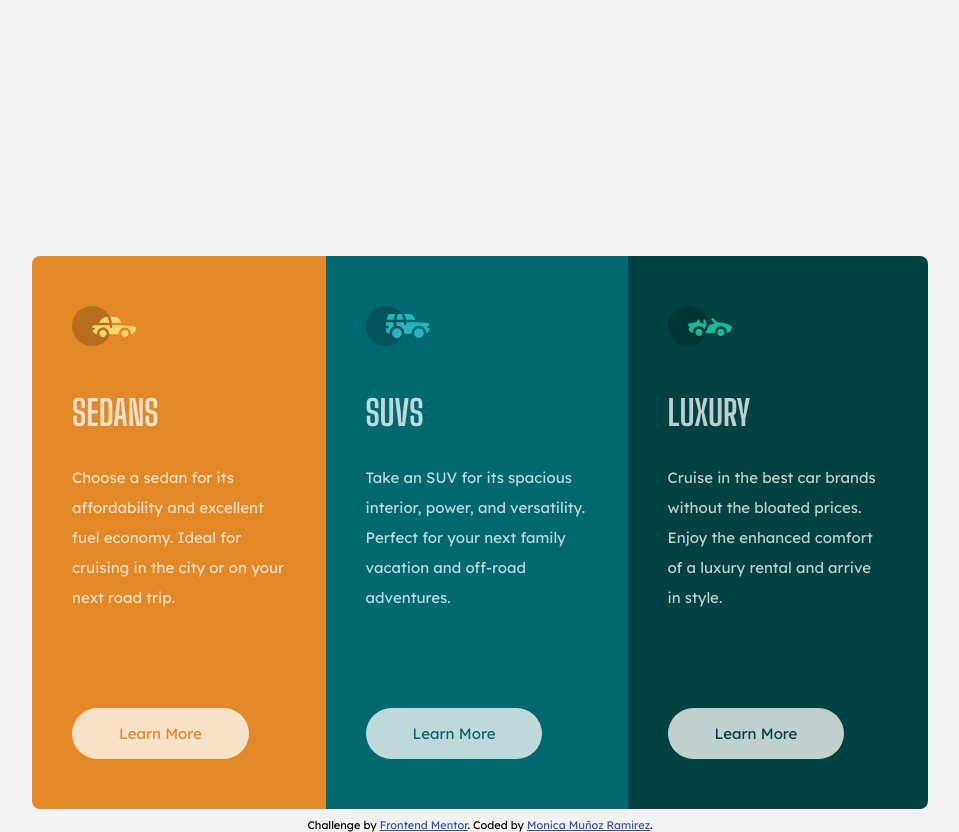
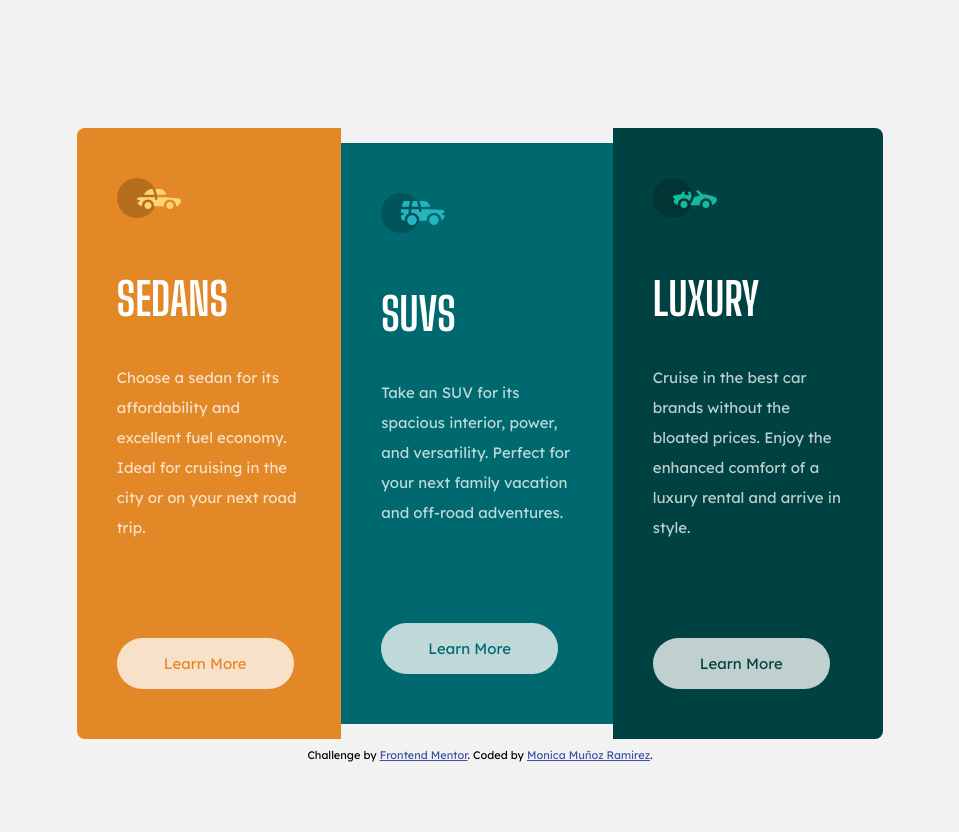
Before and after one commit to Monica-MR/3-column-preview-card-SOLUTION, a plain HTML site: page index.html in a window 1280 px wide. Shown: the whole page, without its empty margins (160-1119 px from the left). After the commit the page ends 800 px from the top, so only its background shows below. Drawn offline with Linux system fonts and the light colour scheme.

Commit message:
Add files via upload

```diff
--- a/css/app.css
+++ b/css/app.css
@@ -36,10 +36,10 @@ body{
 }
 @media (min-width: 1100px ){
     .cards{
-        max-width: 70%;
+        max-width: 63%;
         display: flex;
         align-items: center;
-        margin-top: 20%;
+        margin-top: 10%;
         margin-bottom: 1rem;
     }
 }
@@ -51,8 +51,9 @@ body{
 .card__title{
     text-transform: uppercase;
     font-family: var(--fuenteSecundaria);
-    font-size: 3.5rem;
+    font-size: 4.5rem;
     padding-top: 1.5rem;
+    color: #FFF;
 }
 .card__info{
     line-height: 2;
@@ -68,7 +69,7 @@ body{
 .card__btn:hover{
     cursor: pointer;
     background-color: unset;
-    color: var(--transparentWhite);
+    color: #FFF;
     border: 2px solid var(--transparentWhite);
 }
 
```
